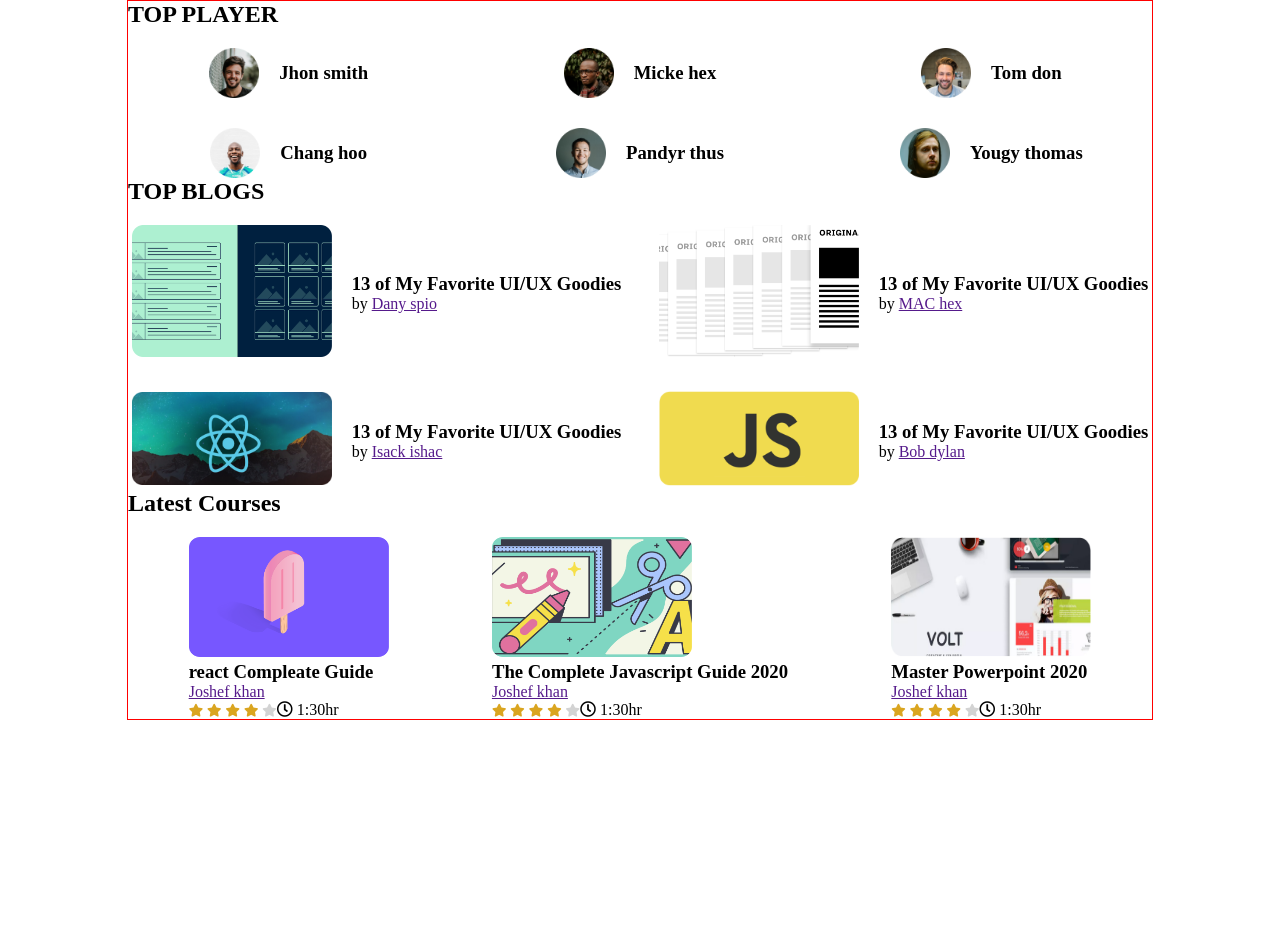
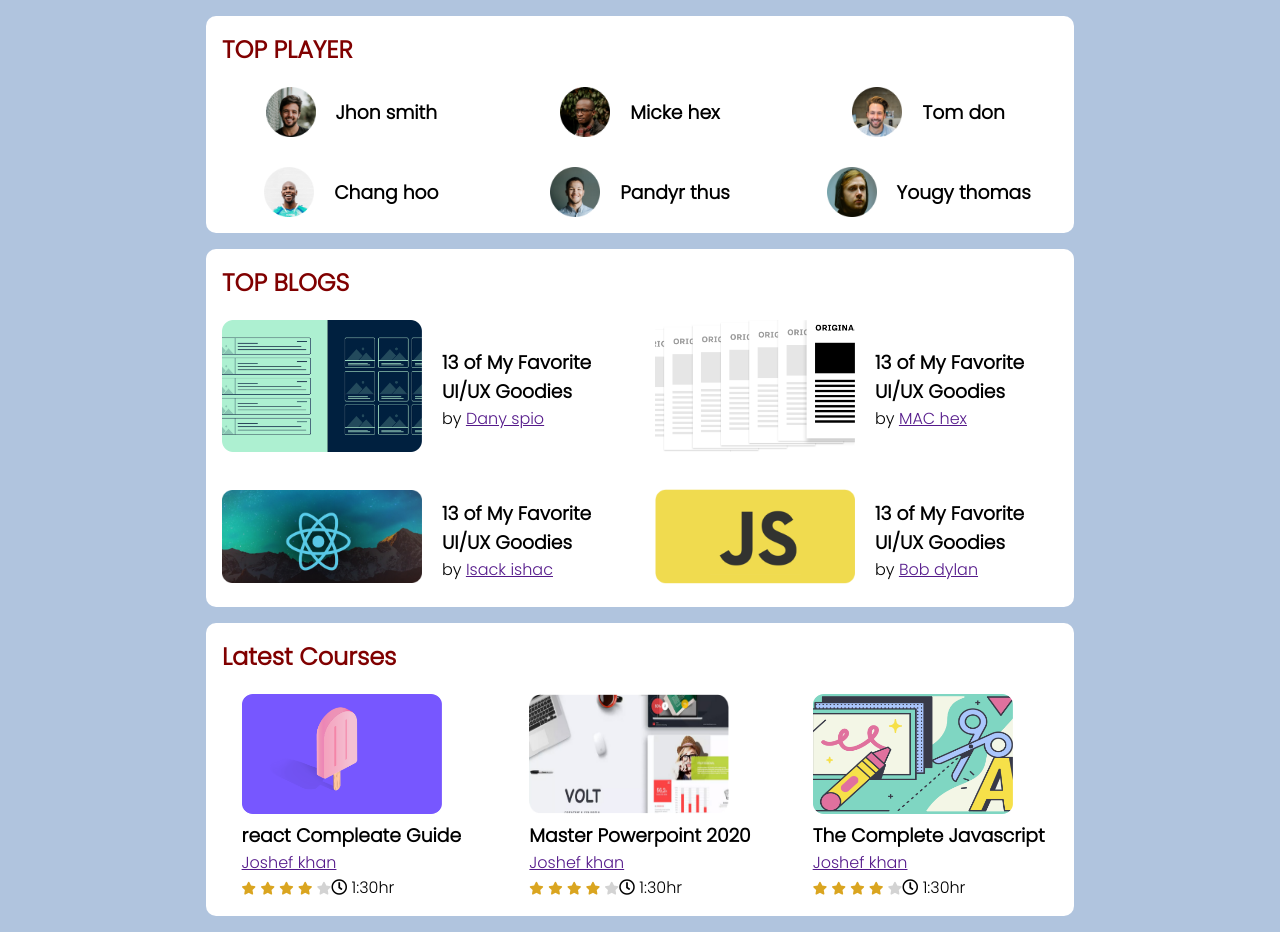
Before and after one commit to Avimistry4800/leaderbord-project, a plain HTML site: page index.html in a window 1280 px wide. Before the commit the page ends 800 px from the top, so only its background shows below. Drawn offline with Linux system fonts and the light colour scheme.

Commit message:
motamuti done

```diff
--- a/css/style.css
+++ b/css/style.css
@@ -1,11 +1,25 @@
 *{
-    margin: 0 0;
+    margin: 0 ;
+    padding: 0;
+}
+body{
+    background-color: lightsteelblue;
+    font-family: 'Poppins', sans-serif;
 }
 main{
-    width: 1200px;
-    max-width: 80%;
+    width: 900px;
+    max-width: 90%;
     margin: 0 auto;
-    border: 1px solid red;
+
+}
+.section-title{
+    color: maroon;
+}
+section{
+    background-color:white;
+    padding: 1em;
+    margin: 1em;
+    border-radius: 10px;
 }
 .top-players , .blogs , .courses{
     display: grid;
--- a/index.html
+++ b/index.html
@@ -6,6 +6,8 @@
     <title>LEADER BORD</title>
     <link rel="stylesheet" href="css/style.css">
     <link rel="stylesheet" href="css/all.css">
+    <link rel="preconnect" href="https://fonts.gstatic.com">
+<link href="https://fonts.googleapis.com/css2?family=Poppins:wght@300&display=swap" rel="stylesheet">
 </head>
 <body>
     <header>
@@ -112,10 +114,11 @@
                     </div>
                  </div>
                 </div>
+
                 <div class="course">
-                    <img src="image/Mask Group-5.png" alt="">
+                    <img src="image/Group 2.png" alt="">
                     <div class="course-detail">
-                        <h3>The Complete Javascript Guide 2020</h3>
+                        <h3>Master Powerpoint 2020</h3>
                         <p><a href="">Joshef khan</a></p>
                         <div class="course-info">
                             <div class="ratings">
@@ -134,9 +137,9 @@
                 </div>
             </div>
             <div class="course">
-                    <img src="image/Group 2.png" alt="">
+                <img src="image/Mask Group-5.png" alt="">
                 <div class="course-detail">
-                        <h3>Master Powerpoint 2020</h3>
+                    <h3>The Complete Javascript</h3>
                     <p><a href="">Joshef khan</a></p>
                     <div class="course-info">
                         <div class="ratings">
```
Lines whose indentation alone changed are shown as unchanged.
